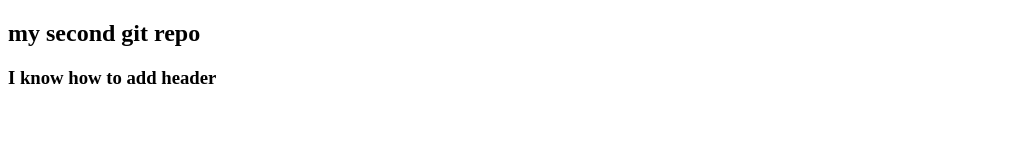
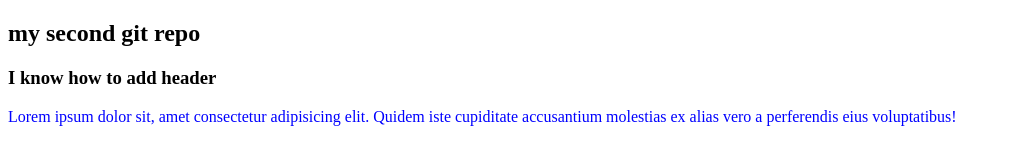
Before and after one commit to fahimmuntacher/my-second-repo, a plain HTML site: page index.html in a window 1280 px wide. Shown: the whole page, without its empty margins (0-1010 px from the left). Drawn offline with Linux system fonts and the light colour scheme.

Commit message:
style added

```diff
--- a/index.html
+++ b/index.html
@@ -5,9 +5,15 @@
     <meta http-equiv="X-UA-Compatible" content="IE=edge">
     <meta name="viewport" content="width=device-width, initial-scale=1.0">
     <title>my seccond repo</title>
+    <style>
+        p{
+            color: blue;
+        }
+    </style>
 </head>
 <body>
     <h2>my second git repo</h2>
     <h3>I know how to add header</h3>
+    <p>Lorem ipsum dolor sit, amet consectetur adipisicing elit. Quidem iste cupiditate accusantium molestias ex alias vero a perferendis eius voluptatibus!</p>
 </body>
 </html>
```
